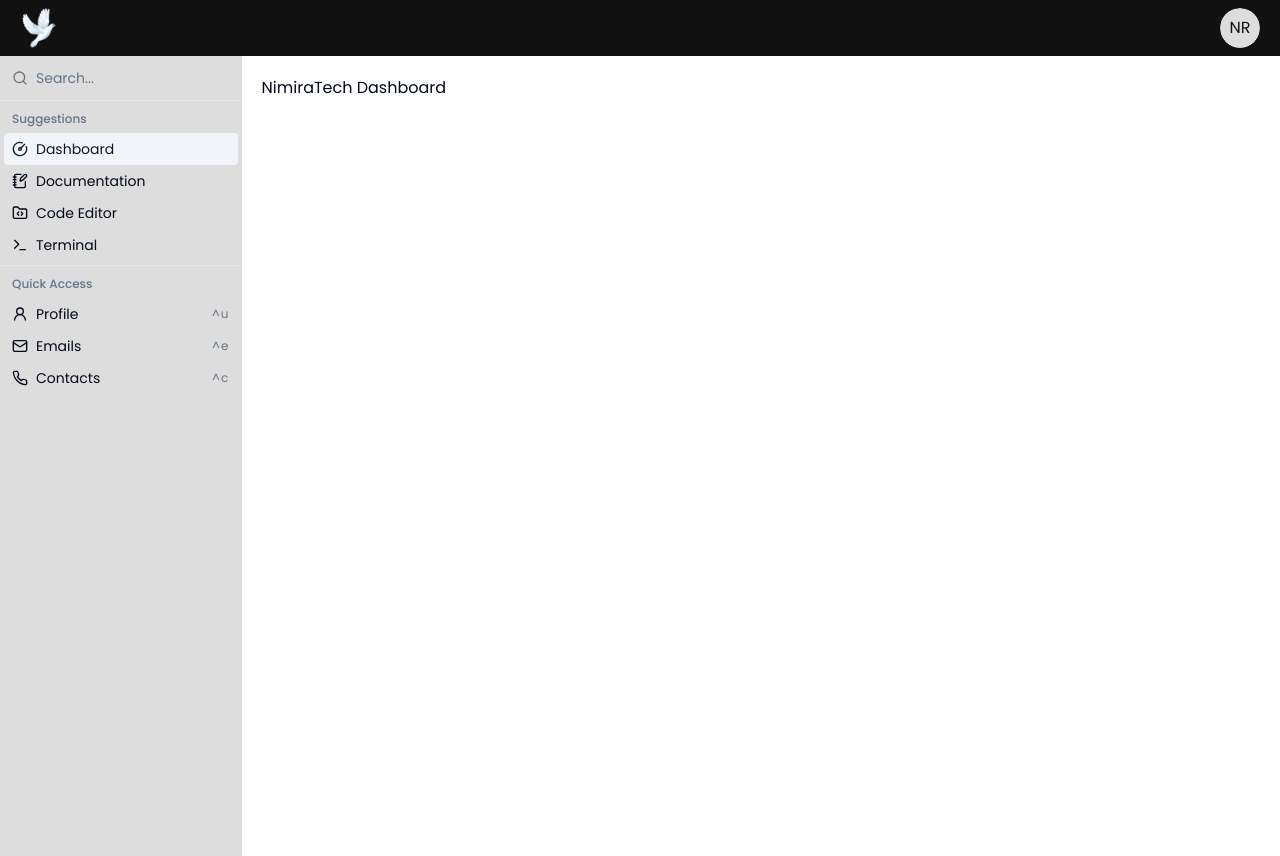
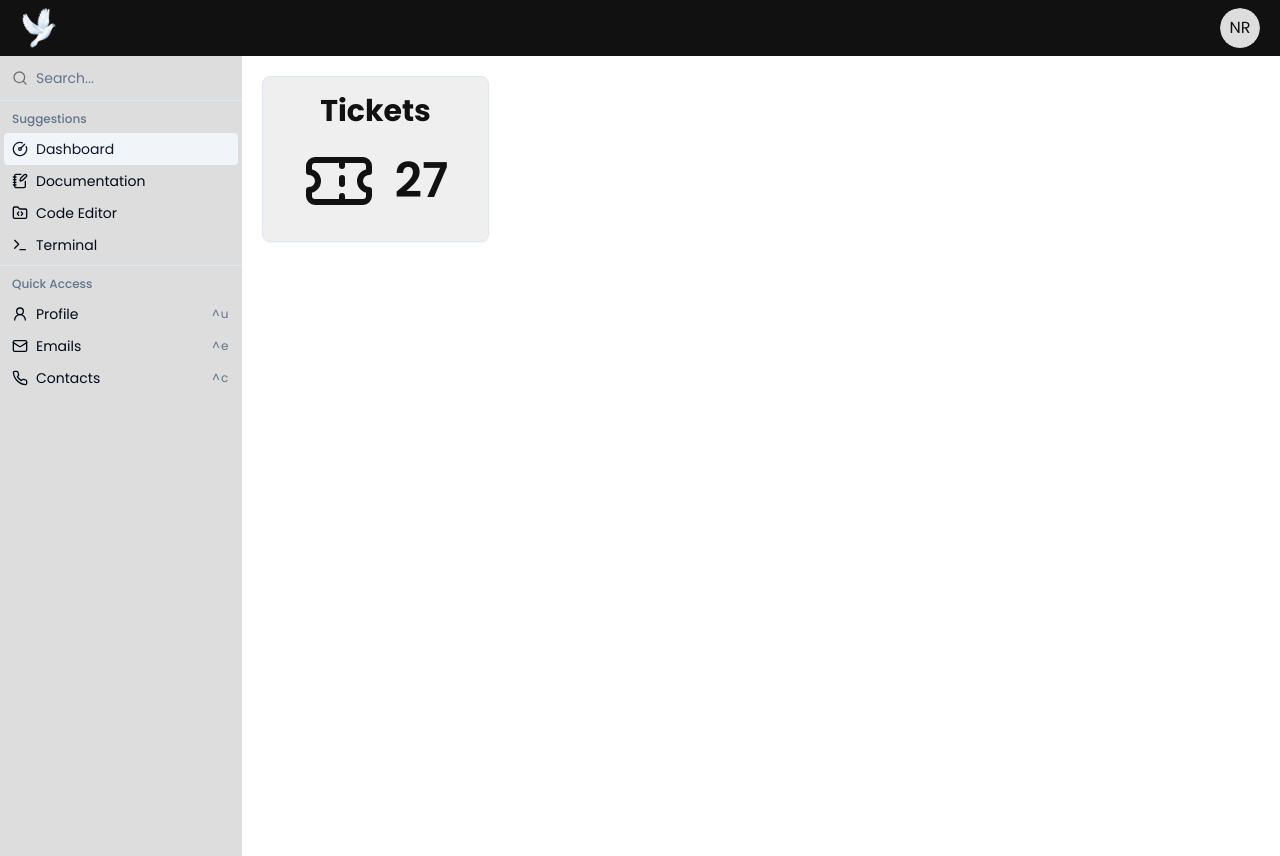
Before and after one commit to Nimira43/Tabularium, a Next.js app: page / in a window 1280 px wide. Built offline with nearby package versions, Linux system fonts and the light colour scheme.

Commit message:
Set up DashboardCard.tsx as a card component for the overall main page

```diff
--- a/app/page.tsx
+++ b/app/page.tsx
@@ -1,7 +1,16 @@
-import { Button } from "@/components/ui/button"
+import DashboardCard from "@/components/dashboard/DashboardCard"
+import { Ticket } from 'lucide-react'
 
 export default function Home() {
   return (
-    <h1>NimiraTech Dashboard</h1>
+    <>
+      <div className="flex flex-col md:flex-row justify-between gap-5 mb-5">
+        <DashboardCard
+          title='Tickets'
+          count={27}
+          icon={<Ticket className='text-[#111]' size={72} />}
+         />
+      </div>
+    </>
   )
 }
--- /dev/null
+++ b/components/dashboard/DashboardCard.tsx
@@ -0,0 +1,28 @@
+import { Card, CardContent } from '@/components/ui/card'
+import { LucideIcon } from 'lucide-react'
+
+interface DashboardCardProps {
+  title: string
+  count: number
+  icon: React.ReactElement<LucideIcon>
+}
+
+const DashboardCard = ({ title, count, icon }: DashboardCardProps) => {
+  return (
+    <Card className='bg-[#eeee] dark:bg-[#111] p-4 pb-0'>
+      <CardContent>
+        <h3 className='text-3xl text-center mb-4 font-bold text-[#111] dark:text-[#eee]'>
+          { title }
+        </h3>
+        <div className="flex gap-5 justify-center items-center">
+          { icon }
+          <h3 className="text-5xl font-semibold text-[#111] dark:text-[#eee]">
+            { count }
+          </h3>
+        </div>
+      </CardContent>
+    </Card>
+   )
+}
+
+export default DashboardCard
--- /dev/null
+++ b/components/ui/card.tsx
@@ -0,0 +1,79 @@
+import * as React from "react"
+
+import { cn } from "@/lib/utils"
+
+const Card = React.forwardRef<
+  HTMLDivElement,
+  React.HTMLAttributes<HTMLDivElement>
+>(({ className, ...props }, ref) => (
+  <div
+    ref={ref}
+    className={cn(
+      "rounded-lg border bg-card text-card-foreground shadow-sm",
+      className
+    )}
+    {...props}
+  />
+))
+Card.displayName = "Card"
+
+const CardHeader = React.forwardRef<
+  HTMLDivElement,
+  React.HTMLAttributes<HTMLDivElement>
+>(({ className, ...props }, ref) => (
+  <div
+    ref={ref}
+    className={cn("flex flex-col space-y-1.5 p-6", className)}
+    {...props}
+  />
+))
+CardHeader.displayName = "CardHeader"
+
+const CardTitle = React.forwardRef<
+  HTMLParagraphElement,
+  React.HTMLAttributes<HTMLHeadingElement>
+>(({ className, ...props }, ref) => (
+  <h3
+    ref={ref}
+    className={cn(
+      "text-2xl font-semibold leading-none tracking-tight",
+      className
+    )}
+    {...props}
+  />
+))
+CardTitle.displayName = "CardTitle"
+
+const CardDescription = React.forwardRef<
+  HTMLParagraphElement,
+  React.HTMLAttributes<HTMLParagraphElement>
+>(({ className, ...props }, ref) => (
+  <p
+    ref={ref}
+    className={cn("text-sm text-muted-foreground", className)}
+    {...props}
+  />
+))
+CardDescription.displayName = "CardDescription"
+
+const CardContent = React.forwardRef<
+  HTMLDivElement,
+  React.HTMLAttributes<HTMLDivElement>
+>(({ className, ...props }, ref) => (
+  <div ref={ref} className={cn("p-6 pt-0", className)} {...props} />
+))
+CardContent.displayName = "CardContent"
+
+const CardFooter = React.forwardRef<
+  HTMLDivElement,
+  React.HTMLAttributes<HTMLDivElement>
+>(({ className, ...props }, ref) => (
+  <div
+    ref={ref}
+    className={cn("flex items-center p-6 pt-0", className)}
+    {...props}
+  />
+))
+CardFooter.displayName = "CardFooter"
+
+export { Card, CardHeader, CardFooter, CardTitle, CardDescription, CardContent }
```
